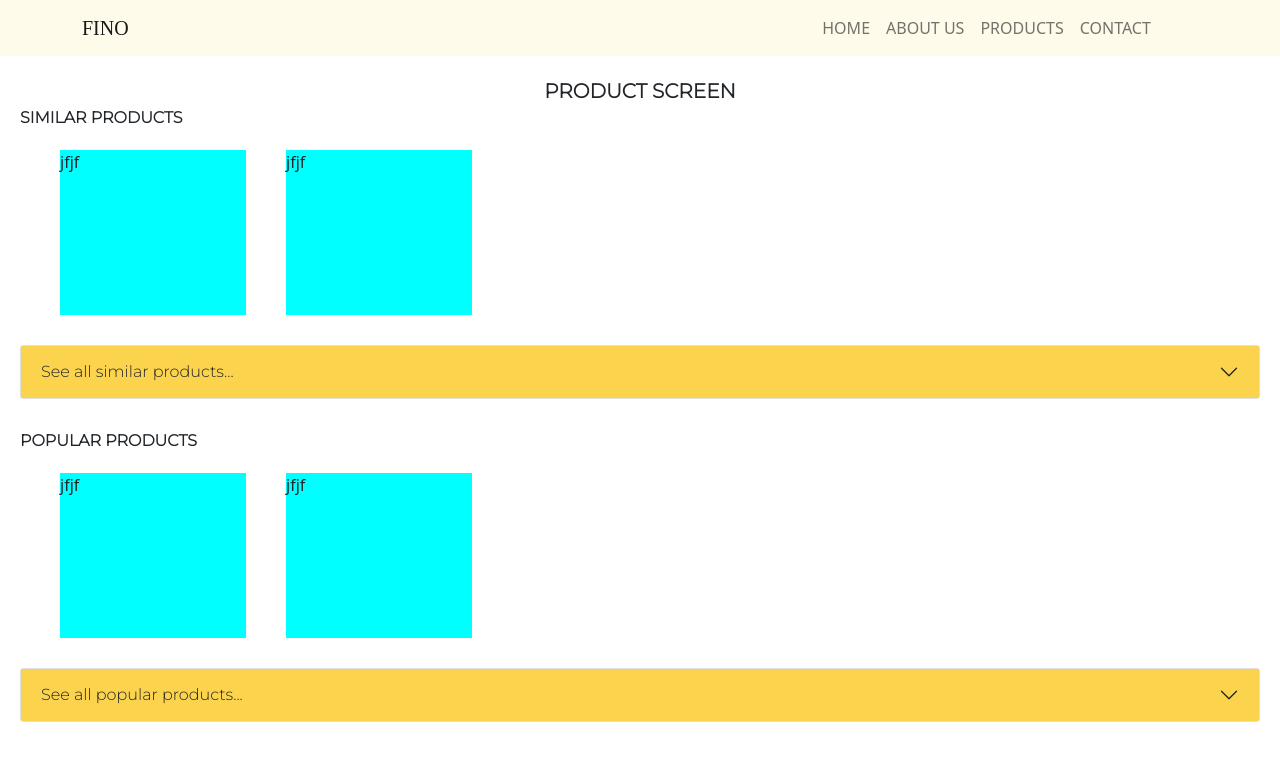
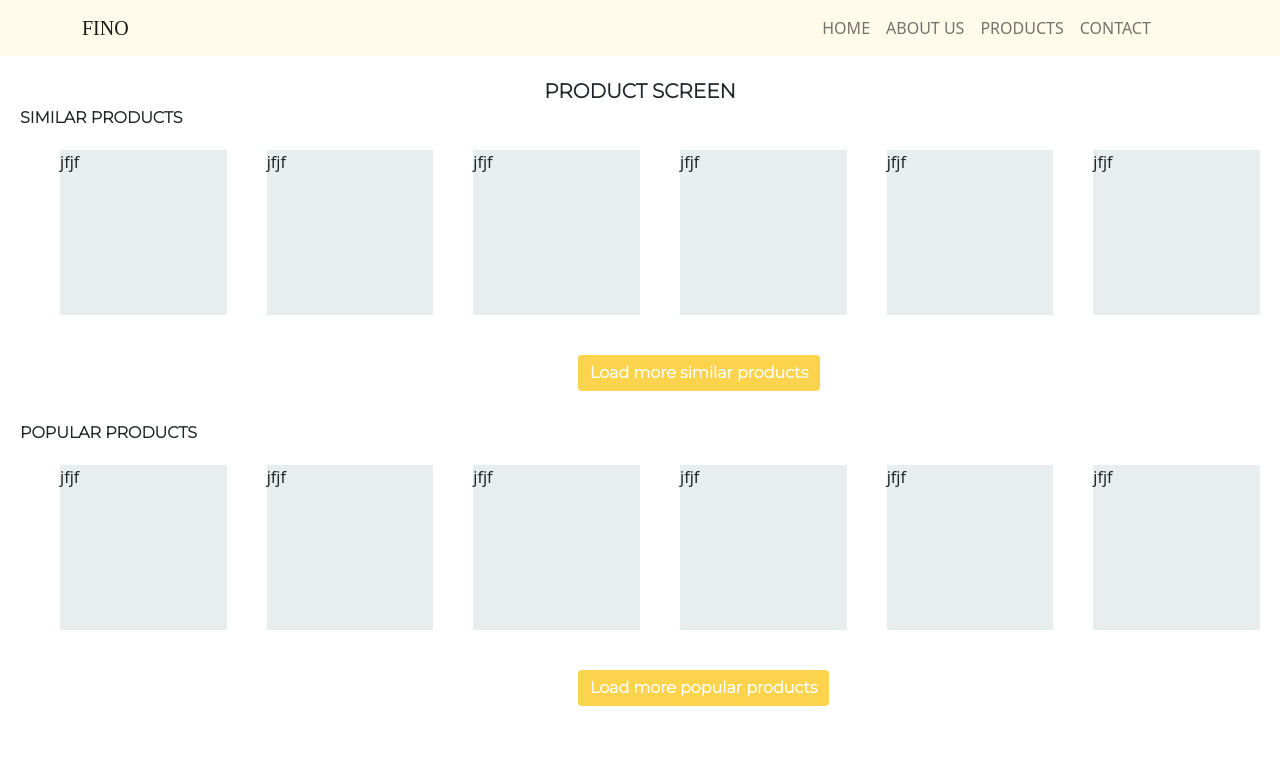
Before and after one commit to Zunuoh/fino, a React (Create React App) app: page /products in a window 1280 px wide. Shown: the top 760 px of the page. Built offline with nearby package versions, Linux system fonts and the light colour scheme; a web font is replaced by a local one.

Commit message:
created a collapsible button for the products page

```diff
--- a/src/App.css
+++ b/src/App.css
@@ -211,8 +211,6 @@ body{
 .aboutusText{
   display:flex;
   text-align: center;
-  /* justify-content:center; */
-  /* align-items:center; */
   font-size:30px;
   max-width:60ch;
   margin-left:70px;
@@ -255,39 +253,8 @@ body{
 }
 
 .similarProducts{
-  background-color: aqua;
+  background-color: rgb(232, 237, 237);
   width: 15%;
   height: 165px;
   margin-left: 40px;
 }
-
-.productsButton{
-  margin-top: 30px;
-  display: flex;
-  justify-content: center;
-  align-items: center;
-  font-family: 'Montserrat', sans-serif;
-}
-
-.accordion-button {
-  background-color: #FCD34D !important;
-  font-family: 'Montserrat', sans-serif;
-}
-
-.accordion-button:focus {
-  box-shadow: none;
-}
-
-.accordion-button:not(.collapsed) {
-  color: #212529;
-}
-
-.accordion-item{
-  margin-top: 30px;
-
-}
-
-.accordion-header{
-  display: flex;
-  text-align: center;
-}
--- a/src/components/button/ButtonComponent.jsx
+++ b/src/components/button/ButtonComponent.jsx
@@ -1,7 +1,7 @@
 import React from 'react'
 import { Button } from 'react-bootstrap'
 
-const ButtonComponent = () => {
+const ButtonComponent = (props) => {
   return (
     <div>
        <Button
@@ -12,7 +12,7 @@ const ButtonComponent = () => {
               fontWeight: "bold",
             }}
           >
-            Shop now
+           {props.label}
           </Button>
     </div>
   )
--- /dev/null
+++ b/src/components/collapsible/collapsible.jsx
@@ -0,0 +1,26 @@
+import React, { useState } from "react";
+import { Button } from "react-bootstrap";
+
+function Collapsible(props) {
+  const [isOpen, setIsOpen] = useState(false);
+  return (
+    <div className="collapsible">
+      <Button
+        style={{
+          backgroundColor: "#FCD34D",
+          border: "none",
+          fontFamily: "Montserrat, sans-serif",
+          fontWeight: "bold",
+          marginLeft: "45%",
+          marginTop: 40,
+        }}
+        onClick={() => setIsOpen(!isOpen)}
+      >
+        {props.label}
+      </Button>
+      {isOpen && <div className="content">{props.children}</div>}
+    </div>
+  );
+}
+
+export default Collapsible;
--- a/src/pages/contact/ContactusForm.jsx
+++ b/src/pages/contact/ContactusForm.jsx
@@ -1,5 +1,6 @@
 import React from "react";
-import { Form, Button } from "react-bootstrap";
+import { Form } from "react-bootstrap";
+import ButtonComponent from "../../components/button/ButtonComponent";
 
 const ContactusForm = () => {
   return (
@@ -37,18 +38,8 @@ const ContactusForm = () => {
             style={{ width: 520 }}
           />
         </Form.Group>
-        <Button
-          variant="primary"
-          type="submit"
-          style={{
-            backgroundColor: "#FCD34D",
-            border: "none",
-            fontWeight: "bold",
-            color: "black",
-          }}
-        >
-          Submit
-        </Button>
+
+        <ButtonComponent label="Submit"/>
       </Form>
     </div>
   );
--- a/src/pages/contact/ContactusScreen.jsx
+++ b/src/pages/contact/ContactusScreen.jsx
@@ -19,7 +19,7 @@ const ContactusScreen = () => {
                 <div className="contactusHeader">Contact us</div>
                 <div className="contactusText">
                   Need to get in touch with us? Either fill out the form with
-                  your enquiry of find the department email you'd like to
+                  your enquiry or find the department email you'd like to
                   contact below.
                 </div>
               </div>
--- a/src/pages/homescreen/HomeBanner.jsx
+++ b/src/pages/homescreen/HomeBanner.jsx
@@ -14,7 +14,7 @@ const HomeBanner = () => {
           ddd
         </div>
         <div className="bannerButton">
-          <ButtonComponent />
+          <ButtonComponent label="Shop now"/>
         </div>
       </div>
       <div className="bannerImageContainer">
--- a/src/pages/products/PopularProducts.jsx
+++ b/src/pages/products/PopularProducts.jsx
@@ -1,6 +1,5 @@
 import React from "react";
-import { Button, Accordion } from "react-bootstrap";
-import ShirtOne from "../../assets/shirt1.jpeg";
+import Collapsible from "../../components/collapsible/collapsible";
 
 const PopularProducts = () => {
   return (
@@ -9,29 +8,24 @@ const PopularProducts = () => {
       <div className="similarProductsContainer">
         <div className="similarProducts">jfjf</div>
         <div className="similarProducts">jfjf</div>
+        <div className="similarProducts">jfjf</div>
+          <div className="similarProducts">jfjf</div>
+          <div className="similarProducts">jfjf</div>
+          <div className="similarProducts">jfjf</div>
       </div>
 
-      <Accordion>
-        <Accordion.Item eventKey="0">
-          <div
-            style={{
-              backgroundColor: "#FCD34D",
-              borderRadius: 1,
-              border: "none",
-            }}
-          >
-            {" "}
-            <Accordion.Header> See all popular products...</Accordion.Header>
-          </div>
+      <Collapsible label="Load more popular products">
+        <div className="similarProductsContainer">
+          <div className="similarProducts">jfjf</div>
+          <div className="similarProducts">jfjf</div>
+          <div className="similarProducts">jfjf</div>
+          <div className="similarProducts">jfjf</div>
+          <div className="similarProducts">jfjf</div>
+          <div className="similarProducts">jfjf</div>
+        </div>
+      </Collapsible>
 
-          <Accordion.Body>
-            <div className="similarProductsContainer">
-              <div className="similarProducts">jfjf</div>
-              <div className="similarProducts">jfjf</div>
-            </div>
-          </Accordion.Body>
-        </Accordion.Item>
-      </Accordion>
+
     </div>
   );
 };
--- a/src/pages/products/SimilarProducts.jsx
+++ b/src/pages/products/SimilarProducts.jsx
@@ -1,45 +1,31 @@
 import React from "react";
-import { useState } from "react";
-import { Button, Accordion } from "react-bootstrap";
-
-const itemLists = [
-  { id: "0", name: "shirt", desc: "hello world" },
-  { id: "0", name: "shirt", desc: "hello world" },
-  { id: "0", name: "shirt", desc: "hello world" },
-  { id: "0", name: "shirt", desc: "hello world" },
-];
+import Collapsible from "../../components/collapsible/collapsible";
 
 const SimilarProducts = () => {
-  const [items, setItems] = useState(itemLists);
   return (
     <div>
       <div className="productsHeaders">SIMILAR PRODUCTS</div>
       <div className="similarProductsContainer">
         <div className="similarProducts">jfjf</div>
         <div className="similarProducts">jfjf</div>
+        <div className="similarProducts">jfjf</div>
+          <div className="similarProducts">jfjf</div>
+          <div className="similarProducts">jfjf</div>
+          <div className="similarProducts">jfjf</div>
       </div>
 
-      <Accordion>
-        <Accordion.Item eventKey="0">
-          <div
-            style={{
-              backgroundColor: "#FCD34D",
-              borderRadius: 1,
-              border: "none",
-            }}
-          >
-            {" "}
-            <Accordion.Header> See all similar products...</Accordion.Header>
+      <div>
+        <Collapsible label="Load more similar products">
+          <div className="similarProductsContainer">
+            <div className="similarProducts">jfjf</div>
+            <div className="similarProducts">jfjf</div>
+            <div className="similarProducts">jfjf</div>
+          <div className="similarProducts">jfjf</div>
+          <div className="similarProducts">jfjf</div>
+          <div className="similarProducts">jfjf</div>
           </div>
-
-          <Accordion.Body>
-            <div className="similarProductsContainer">
-              <div className="similarProducts">jfjf</div>
-              <div className="similarProducts">jfjf</div>
-            </div>
-          </Accordion.Body>
-        </Accordion.Item>
-      </Accordion>
+        </Collapsible>
+      </div>
     </div>
   );
 };
```
